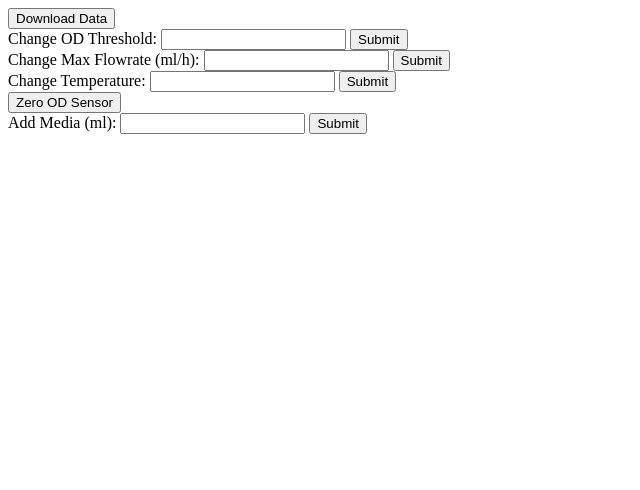
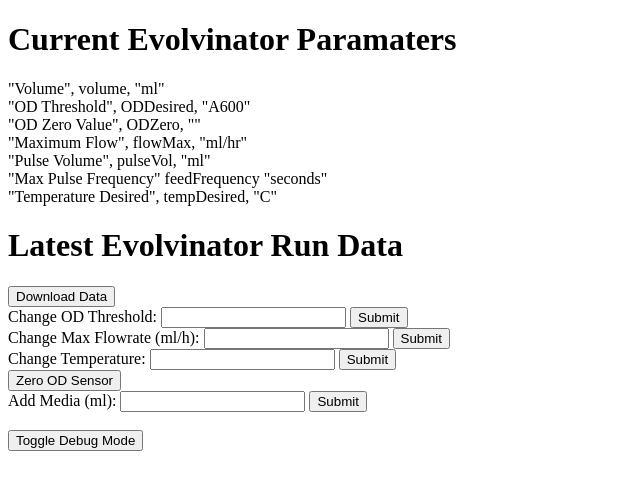
Before and after one commit to MakingLife/evolvinator, a browser extension: page chrome_app_interface/evolvinator-facsimile.html in a window 1280 px wide. Shown: the whole page, without its empty margins (0-640 px from the left). Drawn offline with Linux system fonts and the light colour scheme.

Commit message:
adding in the data display divs from Evo_HTML

```diff
--- a/chrome_app_interface/evolvinator-facsimile.html
+++ b/chrome_app_interface/evolvinator-facsimile.html
@@ -5,6 +5,22 @@
     <title>The Evolvinator</title>
 </head>
 <body>
+
+<h1>Current Evolvinator Paramaters</h1>
+
+<div id="currentParams">
+    "Volume", volume, "ml" <br>
+    "OD Threshold", ODDesired, "A600"<br>
+    "OD Zero Value", ODZero, ""<br>
+    "Maximum Flow", flowMax, "ml/hr"<br>
+    "Pulse Volume", pulseVol, "ml"<br>
+    "Max Pulse Frequency" feedFrequency "seconds"<br>
+    "Temperature Desired", tempDesired, "C"<br>
+</div>
+<h1>Latest Evolvinator Run Data</h1>
+<div id="runData">
+
+</div>
 
 <!--Buttons to implement
 submitButton(client, "Download Data", "d"); // void submitButton(client, label, identifier)
@@ -46,5 +62,11 @@ fieldSubmitButton(client, "Add Media (ml):", "a");
         <input type=txt name="a">
         <input type=submit value="Submit">
     </form>
+
+<br>
+<form method=post action="/?i">
+    <input type=submit value="Toggle Debug Mode">
+</form>
+
 </body>
 </html>
```
